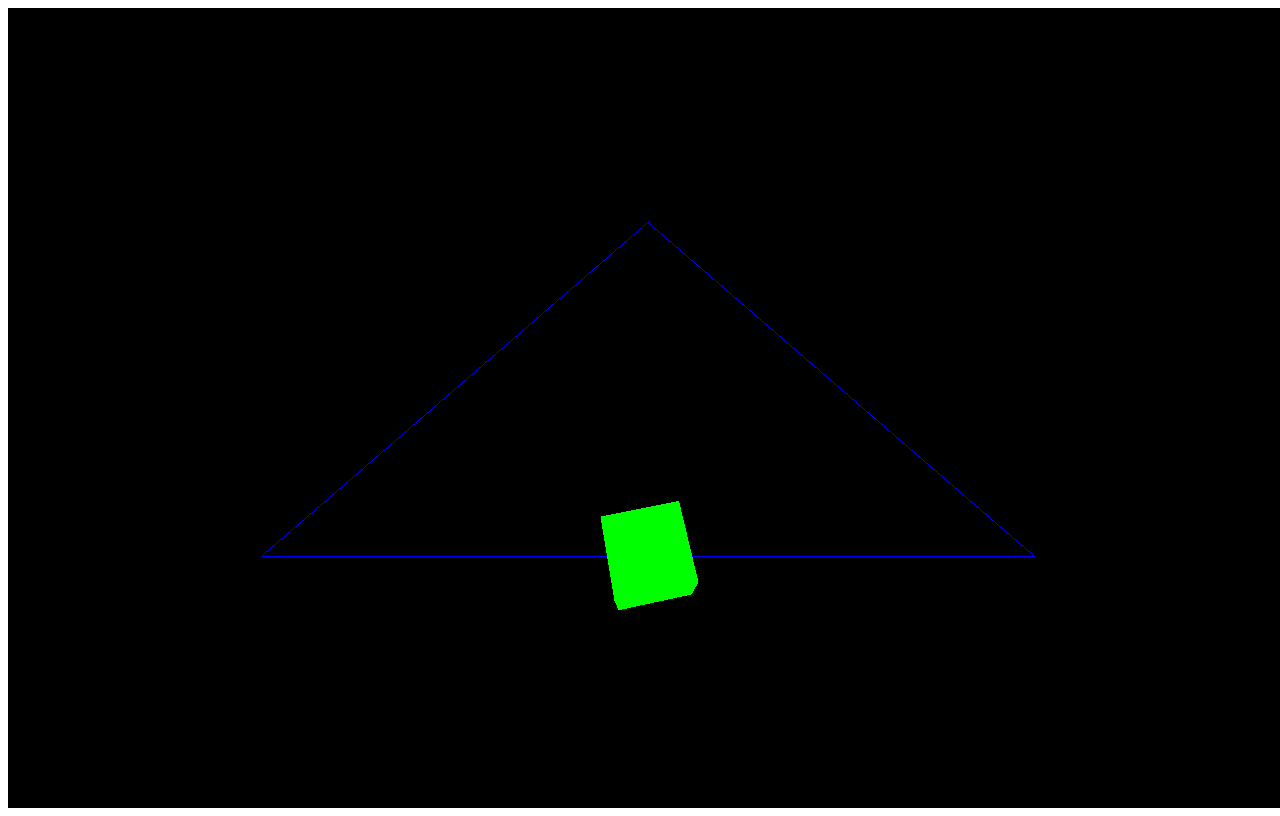
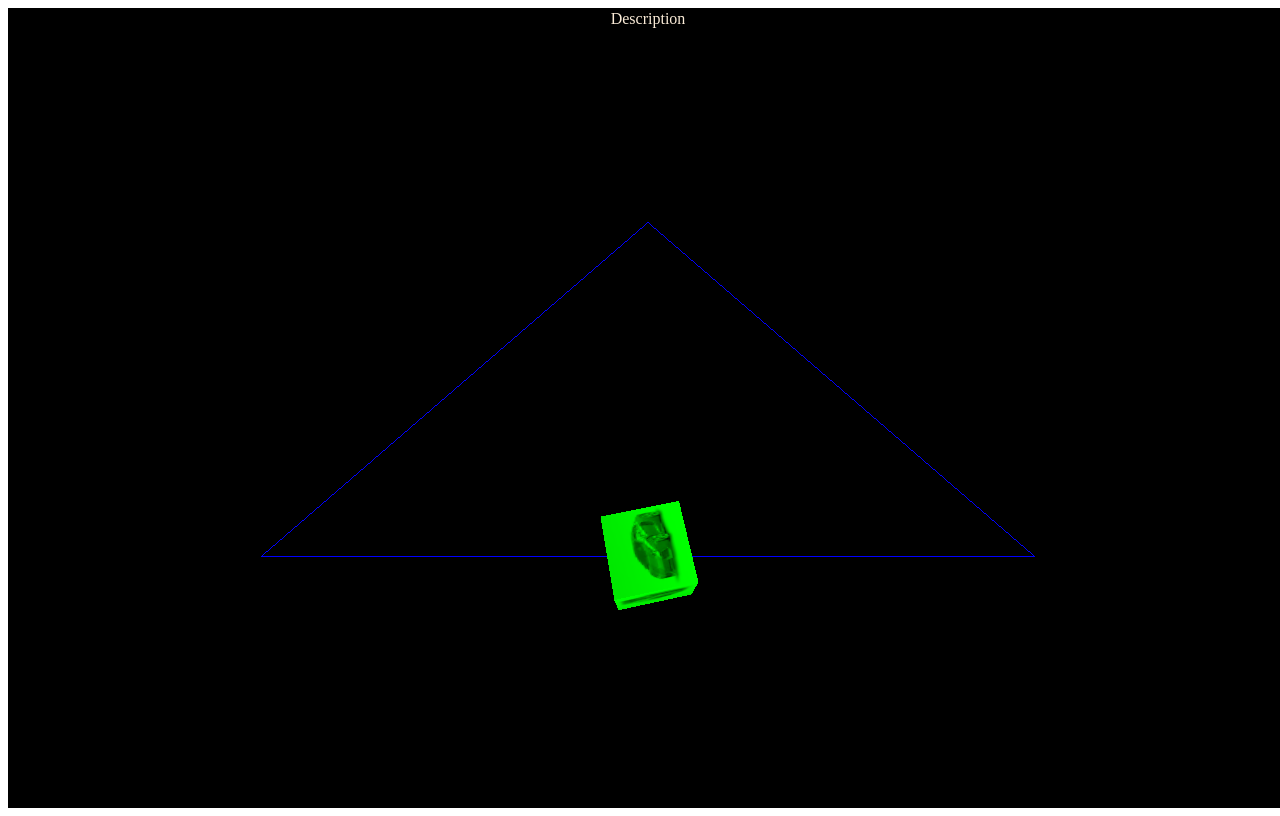
Before and after one commit to Humamdaa/threeJs_starter, a website built with webpack: page public/template.html in a window 1280 px wide. Built offline with nearby package versions, Linux system fonts and the light colour scheme.

Commit message:
add(css, textures) code

```diff
--- a/package.json
+++ b/package.json
@@ -15,6 +15,7 @@
     "@babel/core": "^7.26.7",
     "@babel/preset-env": "^7.26.7",
     "babel-loader": "^9.2.1",
+    "copy-webpack-plugin": "^12.0.2",
     "css-loader": "^7.1.2",
     "eslint": "^9.19.0",
     "file-loader": "^6.2.0",
--- a/public/template.html
+++ b/public/template.html
@@ -9,6 +9,7 @@
     </head>
   <body>
     <div id="app">
+    <div id="info">Description</div>
     </div>
   </body>
 </html>
--- a/src/index.js
+++ b/src/index.js
@@ -1,2 +1,4 @@
+import './styles/main.scss';
 import { fullScene } from './threejs/scenes/main';
+
 fullScene();
--- a/src/styles/main.scss
+++ b/src/styles/main.scss
@@ -0,0 +1,9 @@
+#info {
+	position: absolute;
+	top: 10px;
+	width: 100%;
+	text-align: center;
+	z-index: 100;
+	display:block;
+    color: antiquewhite;
+}
--- /dev/null
+++ b/src/threejs/scenes/animateShapes.js
@@ -0,0 +1,6 @@
+export function animate(camera, myCube, renderer, scene) {
+  requestAnimationFrame(() => animate(camera, myCube, renderer, scene)); // Recursively call animate with correct parameters
+  myCube.rotation.x += 0.01;
+  myCube.rotation.y += 0.01;
+  renderer.render(scene, camera); // Render the scene
+}
--- a/src/threejs/scenes/drawCube.js
+++ b/src/threejs/scenes/drawCube.js
@@ -3,7 +3,21 @@ import * as THREE from 'three';
 export function cube() {
   // Add objects, lights, etc. to the scene
   const geometry = new THREE.BoxGeometry();
-  const material = new THREE.MeshBasicMaterial({ color: 0x00ff00 });
+  const texture = new THREE.TextureLoader().load(
+    'assets/textures/car.jpg', // Adjusted path
+    (loadedTexture) => {
+      console.log('Texture loaded successfully', loadedTexture);
+    },
+    undefined, // You can provide a progress callback if needed
+    (error) => {
+      console.error('Error loading texture:', error);
+    }
+  );
+
+  const material = new THREE.MeshBasicMaterial({
+    color: 0x00ff00,
+    map: texture,
+  });
   const cube = new THREE.Mesh(geometry, material);
 
   return cube;
--- a/src/threejs/scenes/main.js
+++ b/src/threejs/scenes/main.js
@@ -3,6 +3,7 @@ import WebGL from 'three/addons/capabilities/WebGL.js';
 import { createCamera } from '../camera';
 import { line } from './drawLine';
 import { cube } from './drawCube';
+import { animate } from './animateShapes';
 
 export function fullScene() {
   const scene = new THREE.Scene();
@@ -19,17 +20,10 @@ export function fullScene() {
   scene.add(myCube);
   scene.add(myLine);
 
-  function animate() {
-    requestAnimationFrame(animate);
-    myCube.rotation.x += 0.01;
-    myCube.rotation.y += 0.01;
-    renderer.render(scene, camera);
-  }
 
   // WebGL compatibility check
   if (WebGL.isWebGL2Available()) {
-    animate();
-    // Initiate function or other initializations here
+    animate(camera, myCube, renderer, scene); // Initiate function or other initializations here
   } else {
     const warning = WebGL.getWebGL2ErrorMessage();
     document.getElementById('container').appendChild(warning);
--- a/webpack.config.js
+++ b/webpack.config.js
@@ -1,5 +1,6 @@
 const path = require('path');
 const HtmlWebpackPlugin = require('html-webpack-plugin');
+const CopyWebpackPlugin = require('copy-webpack-plugin'); // Add this line
 
 module.exports = {
   mode: 'development',
@@ -71,5 +72,11 @@ module.exports = {
       filename: 'index.html',
       template: 'public/template.html',
     }),
+    // ADDED FOR LOADING TEXTURES
+    new CopyWebpackPlugin({
+      patterns: [
+        { from: 'public/assets', to: 'assets' }, // Copy public/assets to dist/assets
+      ],
+    }),
   ],
 };
```
Also changed, not shown: src/template.html (deleted, +0 -9 lines), public/assets/textures/car.jpg (added), src/assets/textures/car.jpg (added), 1 other file.
